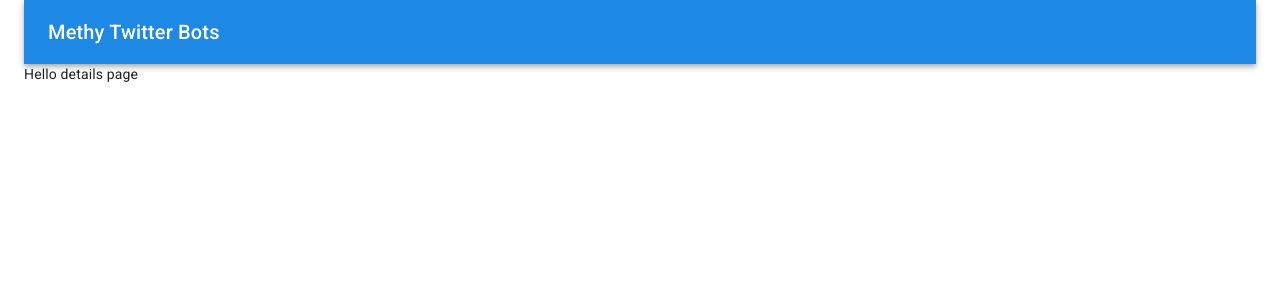
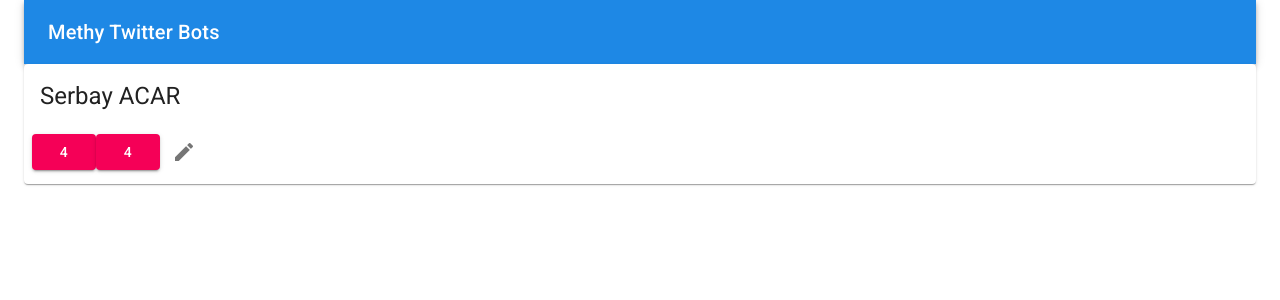
Before and after one commit to ugle-dev/mety_twit, a React (Create React App) app: page / in a window 1280 px wide. Shown: the top 300 px of the page. Built offline with nearby package versions, Linux system fonts and the light colour scheme.

Commit message:
TwitBot Card :: init

```diff
--- /dev/null
+++ b/src/components/wrappers/card.js
@@ -0,0 +1,72 @@
+import React from 'react';
+import { makeStyles, useTheme } from '@material-ui/core/styles';
+import Card from '@material-ui/core/Card';
+import CardContent from '@material-ui/core/CardContent';
+import CardMedia from '@material-ui/core/CardMedia';
+import IconButton from '@material-ui/core/IconButton';
+import Typography from '@material-ui/core/Typography';
+import Button from '@material-ui/core/Button';
+import Icon from '@material-ui/core/Icon';
+
+const useStyles = makeStyles((theme) => ({
+  root: {
+    display: 'flex',
+  },
+  details: {
+    display: 'flex',
+    flexDirection: 'column',
+  },
+  content: {
+    flex: '2 0 auto',
+  },
+  cover: {
+    width: 151,
+  },
+  controls: {
+    display: 'flex',
+    alignItems: 'center',
+    paddingLeft: theme.spacing(1),
+    paddingBottom: theme.spacing(1),
+  }
+}));
+
+export default function BotCard(props) {
+  const classes = useStyles();
+//   const theme = useTheme();
+
+  return (
+    <Card className={classes.root}>
+      <div className={classes.details}>
+        <CardContent className={classes.content}>
+          <Typography component="h5" variant="h5">
+            {props.name}
+          </Typography>
+        </CardContent>
+        <div className={classes.controls}>
+            <Button variant="contained" color="secondary">
+                {props.successCount}
+            </Button>
+            <Button variant="contained" color="secondary">
+                {props.failCount}
+            </Button>
+
+            <IconButton aria-label="next">
+                <Icon>edit</Icon>
+            </IconButton>
+        </div>
+      </div>
+      <CardMedia
+        className={classes.cover}
+        image={props.mediaURL}
+        title={props.mediaTitle}
+      />
+    </Card>
+  );
+}
+
+//props
+// failCount :: total submitted twit count
+// successCount :: total submitted success count
+
+//mediaURL :: resim path bilgisi
+//mediaTitle :: Resim basligi
--- a/src/layouts/bots_layouts.js
+++ b/src/layouts/bots_layouts.js
@@ -1,4 +1,5 @@
 import React from 'react';
+import BotCard from '../components/wrappers/card'
 
 class BotsLayout extends React.Component{
     constructor( props) {
@@ -9,7 +10,10 @@
     render() {
         return (
             <div>
-                Hello details page
+                <BotCard
+                name='Serbay ACAR'
+                failCount='4'
+                successCount='4'/>
             </div>
         )
     }
```
